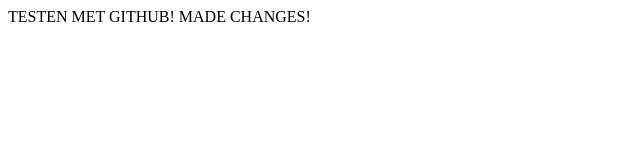
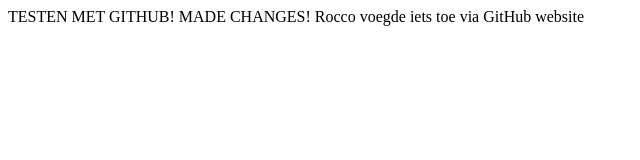
Before and after one commit to Rocconol/TestProject, a plain HTML site: page index.html in a window 1280 px wide. Shown: the whole page, without its empty margins (0-640 px from the left). Drawn offline with Linux system fonts and the light colour scheme.

Commit message:
Update index.html

```diff
--- a/index.html
+++ b/index.html
@@ -9,5 +9,6 @@
 <body>
 TESTEN MET GITHUB!
     MADE CHANGES!
+    Rocco voegde iets toe via GitHub website
 </body>
 </html>
```
